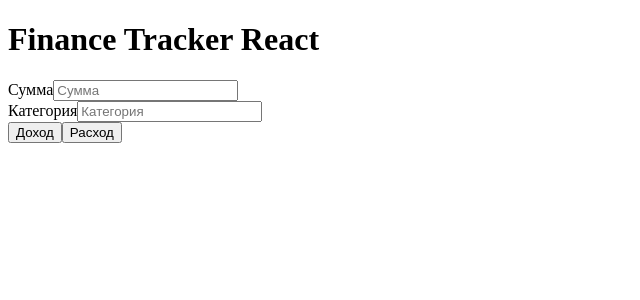
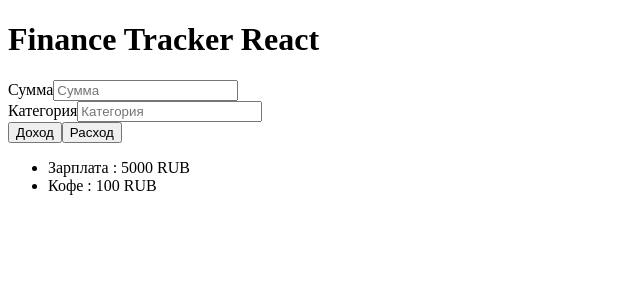
Before and after one commit to stanislavluft/fimi, a React (Vite) app: page / in a window 1280 px wide. Shown: the top 300 px of the page, without its empty margins (0-640 px from the left). Built offline with nearby package versions, Linux system fonts and the light colour scheme.

Commit message:
"feat: implement state and props for transactions"

```diff
--- a/src/App.tsx
+++ b/src/App.tsx
@@ -1,13 +1,19 @@
+import { useState } from 'react';
+import type { Transaction } from './types';
 import TransactionForm from './components/TransactionForm';
 import TransactionList from './components/TransactionList';
 
 function App() {
+  const [transactions, setTransactions] = useState<Transaction[]>([
+    { id: 1, amount: 5000, category: 'Зарплата', type: 'income', date: new Date() },
+    { id: 2, amount: 100, category: 'Кофе', type: 'expense', date: new Date() },
+  ]);
   return (
     <>
       <div>
         <h1>Finance Tracker React</h1>
         <TransactionForm />
-        <TransactionList />
+        <TransactionList transactions={transactions} />
       </div>
     </>
   );
--- a/src/components/TransactionList.tsx
+++ b/src/components/TransactionList.tsx
@@ -1,7 +1,18 @@
-function TransactionList() {
+import type { Transaction } from '../types';
+
+interface TransactionListProps {
+  transactions: Transaction[];
+}
+function TransactionList({ transactions }: TransactionListProps) {
   return (
     <>
-      <ul></ul>
+      <ul>
+        {transactions.map((transaction) => (
+          <li key={transaction.id}>
+            {transaction.category} : {transaction.amount} RUB
+          </li>
+        ))}
+      </ul>
     </>
   );
 }
--- /dev/null
+++ b/src/types.ts
@@ -0,0 +1,9 @@
+export type TransactionType = 'income' | 'expense';
+
+export interface Transaction {
+  id: number;
+  amount: number;
+  category: string;
+  type: TransactionType;
+  date: Date;
+}
```
